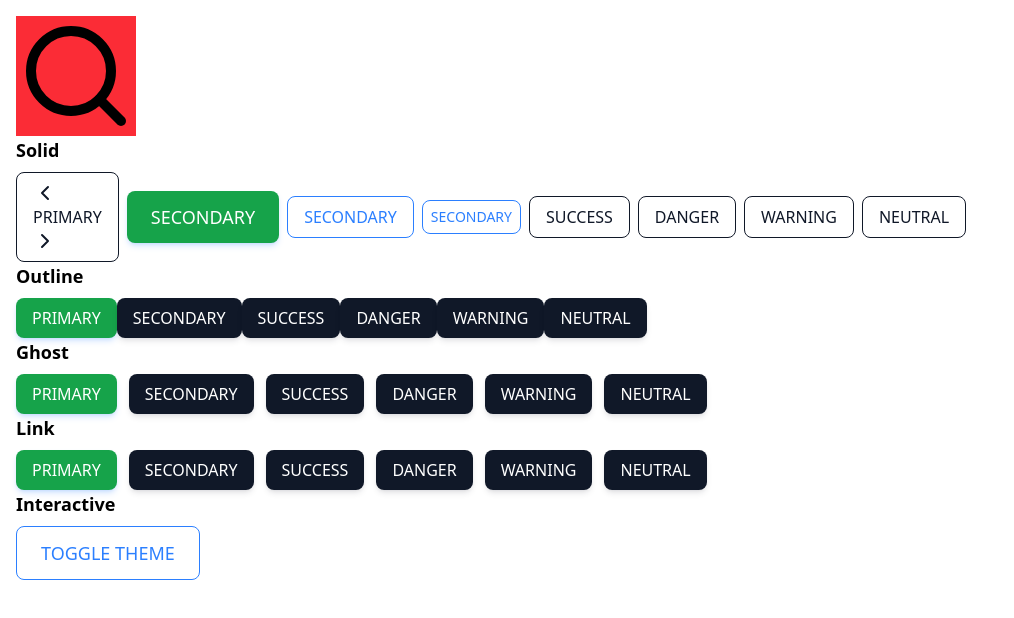
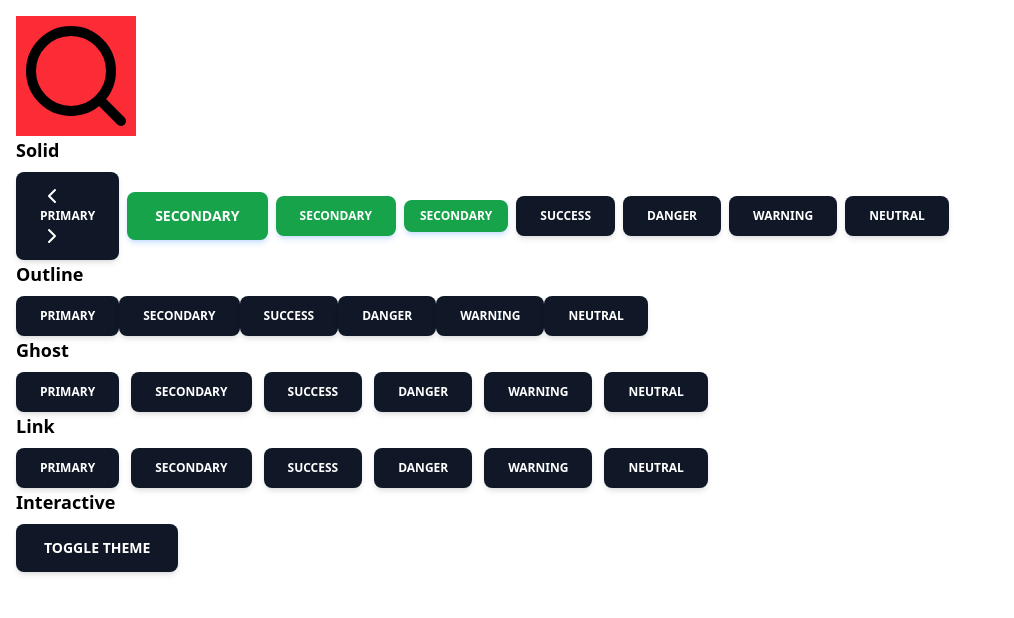
Before and after one commit to nnolan-oss/noor-ui, a React (Vite) app: page / in a window 1280 px wide. Shown: the top 618 px of the page, without its empty margins (0-1014 px from the left). Built offline with nearby package versions, Linux system fonts and the light colour scheme.

Commit message:
refactor: update theme structure to encapsulate components within the theme object, enhance button configuration in App component

```diff
--- a/lib/core/noorThemeProvider/NoorThemeProvider.tsx
+++ b/lib/core/noorThemeProvider/NoorThemeProvider.tsx
@@ -73,7 +73,9 @@ export const NoorThemeProvider = ({
   return (
     <NoorThemeContext.Provider
       value={{
-        theme: mergedTheme,
+        theme: {
+          components: mergedTheme
+        },
         mode,
         toggleMode,
       }}
@@ -90,9 +92,7 @@ export const useTheme = () => {
     throw new Error("useTheme must be used inside NoorThemeProvider");
   }
   return {
-    theme: {
-      components: context.theme
-    },
+    theme:context.theme,
     mode: context.mode,
     toggleMode: context.toggleMode,
   };
--- a/src/App.tsx
+++ b/src/App.tsx
@@ -3,6 +3,7 @@ import HomePage from "./pages/HomePage";
 
 const App = () => {
   const theme = {
+    components: {
       button: {
         defaultProps: {
           variant: "outlined",
@@ -44,6 +45,7 @@ const App = () => {
           },
         },
       },
+    }
   };
 
   return (
```
Lines whose indentation alone changed are shown as unchanged.
